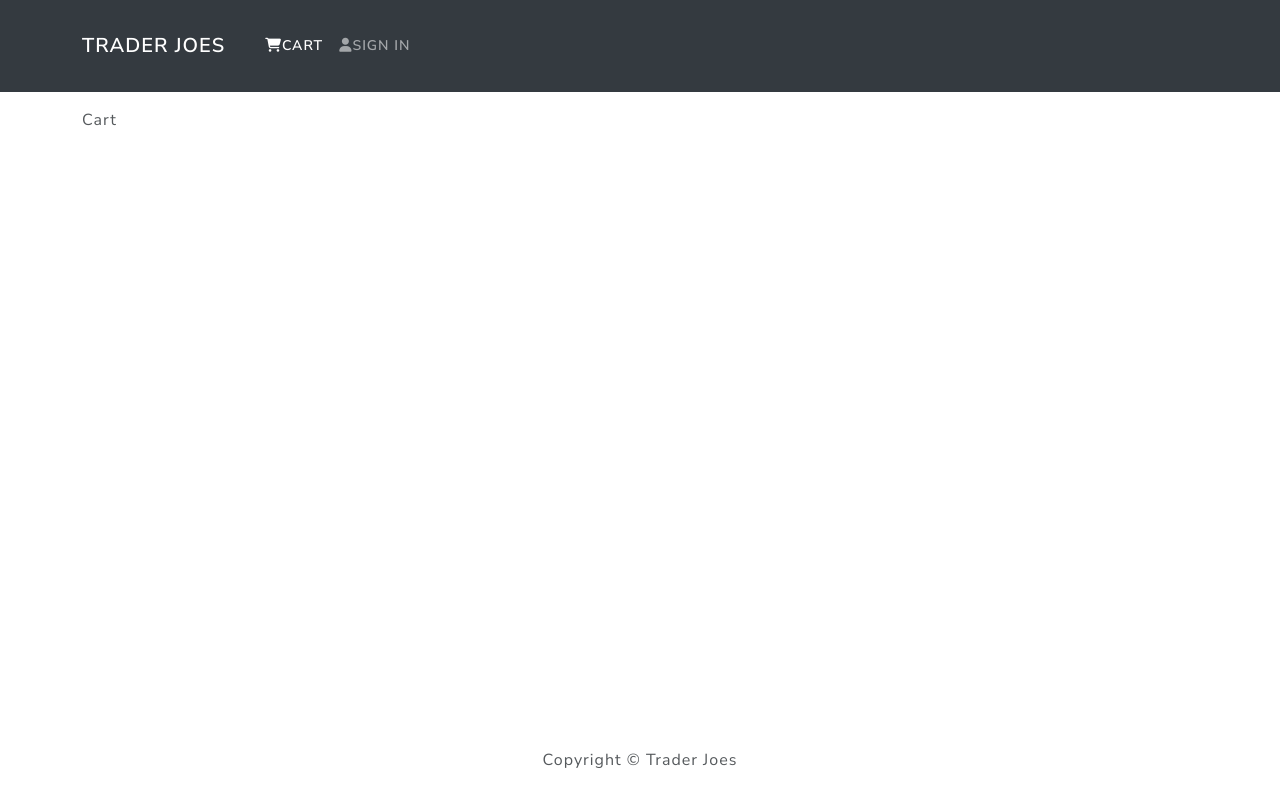
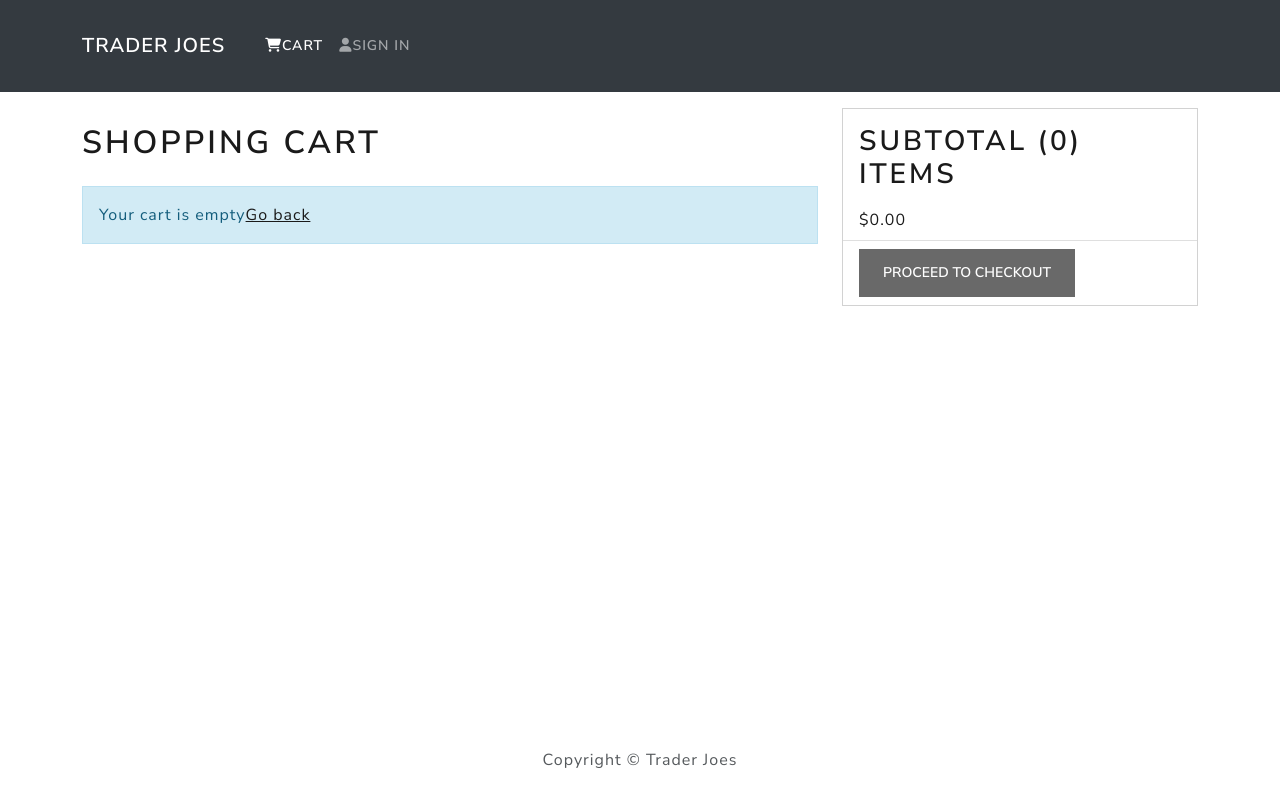
Before and after one commit to sowmyachinimilli/TraderJoesCart, a React (Create React App) app in the folder frontend/: page /cart in a window 1280 px wide. Built offline with nearby package versions, Linux system fonts and the light colour scheme.

Commit message:
delete cart functionality

```diff
--- a/frontend/src/actions/cartActions.js
+++ b/frontend/src/actions/cartActions.js
@@ -1,5 +1,5 @@
 import axios from 'axios';
-import { CART_ADD_ITEM } from '../constants/cartConstants';
+import { CART_ADD_ITEM, CART_REMOVE_ITEM } from '../constants/cartConstants';
 
 export const addToCart = (id, qty) => async (dispatch, getState) => {
   const { data } = await axios.get(`/api/products/${id}`);
@@ -18,3 +18,17 @@
 
   localStorage.setItem('cartItems', JSON.stringify(getState().cart.cartItems));
 };
+
+export const removeFromCart = (id) => (dispatch, getState) => {
+  dispatch({
+    type: CART_REMOVE_ITEM,
+    payload: id,
+  });
+
+  setTimeout(() => {
+    localStorage.setItem(
+      'cartItems',
+      JSON.stringify(getState().cart.cartItems)
+    );
+  }, 10);
+};
--- a/frontend/src/index.css
+++ b/frontend/src/index.css
@@ -5,6 +5,14 @@
     width: 20px;
     height: 250px;
 }
+h2{
+font-size: 1.4rem;
+    padding: 0.5rem 0;
+}
+h1{
+    font-size: 1.4rem;
+    padding: 1rem 0;
+}
 h3 {
     padding: 1rem 0;
 }
--- a/frontend/src/pages/CartPage.js
+++ b/frontend/src/pages/CartPage.js
@@ -11,7 +11,7 @@
   Button,
   Card,
 } from 'react-bootstrap';
-import { addToCart } from '../actions/cartActions';
+import { addToCart, removeFromCart } from '../actions/cartActions';
 
 const CartPage = () => {
   const { id } = useParams();
@@ -33,7 +33,95 @@
     }
   }, [dispatch, id, qty]);
 
-  return <div>Cart</div>;
+  const removeFromCartHandler = (id) => {
+    dispatch(removeFromCart(id));
+  };
+
+  const checkoutHandler = () => {
+    //console.log('Checkout');
+    navigate('/login?redirect=shipping');
+  };
+  return (
+    <Row>
+      <Col md={8}>
+        <h1>Shopping Cart</h1>
+        {cartItems.length === 0 ? (
+          <Message>
+            Your cart is empty<Link to='/'>Go back</Link>
+          </Message>
+        ) : (
+          <ListGroup variant='flush'>
+            {cartItems.map((item) => (
+              <ListGroup.Item key={item.product}>
+                <Row>
+                  <Col md={2}>
+                    <Image src={item.image} alt={item.name} fluid rounded />
+                  </Col>
+                  <Col md={3}>
+                    <Link to={`/product/${item.product}`}>{item.name}</Link>
+                  </Col>
+                  <Col md={2}>${item.price}</Col>
+                  <Col md={2}>
+                    <Form.Control
+                      as='select'
+                      value={item.qty}
+                      onChange={(e) =>
+                        dispatch(
+                          addToCart(item.product, Number(e.target.value))
+                        )
+                      }
+                    >
+                      {[...Array(item.countInStock).keys()].map((x) => (
+                        <option key={x + 1} value={x + 1}>
+                          {x + 1}
+                        </option>
+                      ))}
+                    </Form.Control>
+                  </Col>
+                  <Col md={2}>
+                    <Button
+                      type='button'
+                      variant='light'
+                      onClick={() => removeFromCartHandler(item.product)}
+                    >
+                      <i className='fas fa-trash'></i>
+                    </Button>
+                  </Col>
+                </Row>
+              </ListGroup.Item>
+            ))}
+          </ListGroup>
+        )}
+      </Col>
+
+      <Col md={4}>
+        <Card>
+          <ListGroup variant='flush'>
+            <ListGroup.Item>
+              <h2>
+                Subtotal ({cartItems.reduce((acc, item) => acc + item.qty, 0)})
+                items
+              </h2>
+              $
+              {cartItems
+                .reduce((acc, item) => acc + item.qty * item.price, 0)
+                .toFixed(2)}
+            </ListGroup.Item>
+            <ListGroup.Item>
+              <Button
+                type='button'
+                className='btn-block'
+                disabled={cartItems.length === 0}
+                onClick={checkoutHandler}
+              >
+                Proceed to Checkout
+              </Button>
+            </ListGroup.Item>
+          </ListGroup>
+        </Card>
+      </Col>
+    </Row>
+  );
 };
 
 export default CartPage;
--- a/frontend/src/pages/ProductPage.js
+++ b/frontend/src/pages/ProductPage.js
@@ -1,5 +1,5 @@
 import React, { useState, useEffect } from 'react';
-import history from '../history.js';
+//import history from '../history.js';
 
 import { Link, useParams, useNavigate } from 'react-router-dom';
 import {
--- a/frontend/src/reducers/cartReducers.js
+++ b/frontend/src/reducers/cartReducers.js
@@ -1,4 +1,4 @@
-import { CART_ADD_ITEM } from '../constants/cartConstants';
+import { CART_ADD_ITEM, CART_REMOVE_ITEM } from '../constants/cartConstants';
 
 export const cartReducer = (state = { cartItems: [] }, action) => {
   switch (action.type) {
@@ -20,6 +20,11 @@
           cartItems: [...state.cartItems, item],
         };
       }
+    case CART_REMOVE_ITEM:
+      return {
+        ...state,
+        cartItems: state.cartItems.filter((x) => x.product !== action.payload),
+      };
     default:
       return state;
   }
```
